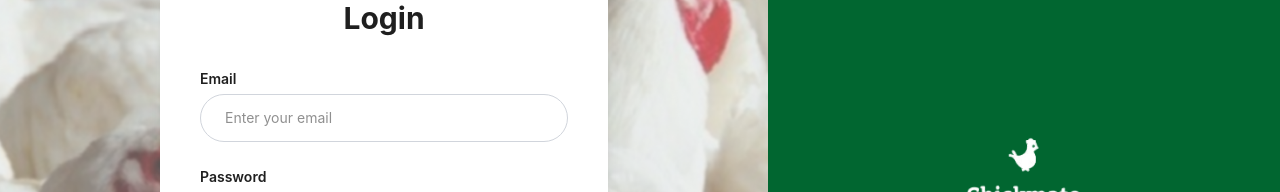
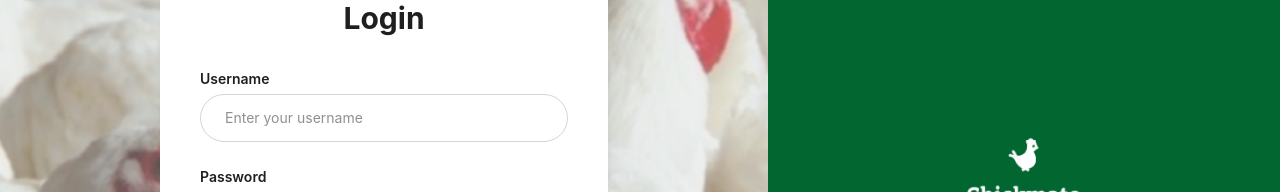
Before and after one commit to 05-14th/PMS, a React (Vite) app: page / in a window 1280 px wide. Shown: the part 228-420 px from the top of the page. Built offline with nearby package versions, Linux system fonts and the light colour scheme; no server answers.

Commit message:
Login using username

```diff
--- a/src/components/Navbar.tsx
+++ b/src/components/Navbar.tsx
@@ -26,12 +26,12 @@ const Navbar: React.FC<NavbarProps> = ({ isControl = false }) => {
 
   const handleLogout = () => {
     localStorage.removeItem("isAuthenticated");
-    localStorage.removeItem("userEmail");
+    localStorage.removeItem("username");
     localStorage.removeItem("userRole");
     navigate("/");
   };
 
-  const userEmail = localStorage.getItem("userEmail") || "";
+  const username = localStorage.getItem("username") || "";
   const userRole = localStorage.getItem("userRole") || "";
 
   return (
@@ -43,7 +43,7 @@ const Navbar: React.FC<NavbarProps> = ({ isControl = false }) => {
         </Link>
         <div className="flex items-center space-x-2">
           <div className="text-right">
-            <div className="text-sm font-medium text-white truncate max-w-[100px]">{userEmail}</div>
+            <div className="text-sm font-medium text-white truncate max-w-[100px]">{username}</div>
             <div className="text-xs text-green-200 truncate">{userRole}</div>
           </div>
           <button
@@ -89,10 +89,10 @@ const Navbar: React.FC<NavbarProps> = ({ isControl = false }) => {
           <div className="flex items-center justify-between">
             <div className="flex items-center space-x-3 nav-item">
               <div className="h-8 w-8 rounded-full bg-green-600 flex items-center justify-center">
-                {userEmail.charAt(0).toUpperCase()}
+                {username.charAt(0).toUpperCase()}
               </div>
               <div className="text-sm">
-                <div className="font-medium text-white truncate max-w-[140px]">{userEmail}</div>
+                <div className="font-medium text-white truncate max-w-[140px]">{username}</div>
                 <div className="text-green-200 text-xs">{userRole}</div>
               </div>
             </div>
--- a/src/pages/LoginModal.tsx
+++ b/src/pages/LoginModal.tsx
@@ -3,7 +3,7 @@ import { useNavigate } from "react-router-dom";
 
 const LoginModal: React.FC = () => {
   const navigate = useNavigate();
-  const [email, setEmail] = useState("");
+  const [username, setUsername] = useState("");
   const [password, setPassword] = useState("");
   const [error, setError] = useState("");
   const [loading, setLoading] = useState(false);
@@ -26,7 +26,7 @@ const LoginModal: React.FC = () => {
         headers: {
           "Content-Type": "application/json",
         },
-        body: JSON.stringify({ email, password }),
+        body: JSON.stringify({ username, password }),
       });
 
       const data = await response.json();
@@ -34,11 +34,11 @@ const LoginModal: React.FC = () => {
 
       if (data.success) {
         localStorage.setItem("isAuthenticated", "true");
-        localStorage.setItem("userEmail", email);
+        localStorage.setItem("username", username);
         localStorage.setItem("userRole", data.role);
         navigate("/homepage");
       } else {
-        setError(data.error || "Invalid email or password");
+        setError(data.error || "Invalid username or password");
       }
     } catch (err) {
       setLoading(false);
@@ -72,13 +72,13 @@ const LoginModal: React.FC = () => {
           <h2 className="text-3xl font-bold text-center mb-8">Login</h2>
           <form className="space-y-6" onSubmit={handleSubmit}>
             <div>
-              <label className="text-sm font-semibold">Email</label>
+              <label className="text-sm font-semibold">Username</label>
               <input
-                type="email"
-                placeholder="Enter your email"
+                type="text"
+                placeholder="Enter your username"
                 className="mt-1 w-full px-6 py-3 border border-gray-300 rounded-full focus:outline-none focus:ring-2 focus:ring-green-500"
-                value={email}
-                onChange={(e) => setEmail(e.target.value)}
+                value={username}
+                onChange={(e) => setUsername(e.target.value)}
               />
             </div>
             <div>
```
Also changed, not shown: 1 other file (tests, documents, lock files or other folders).
